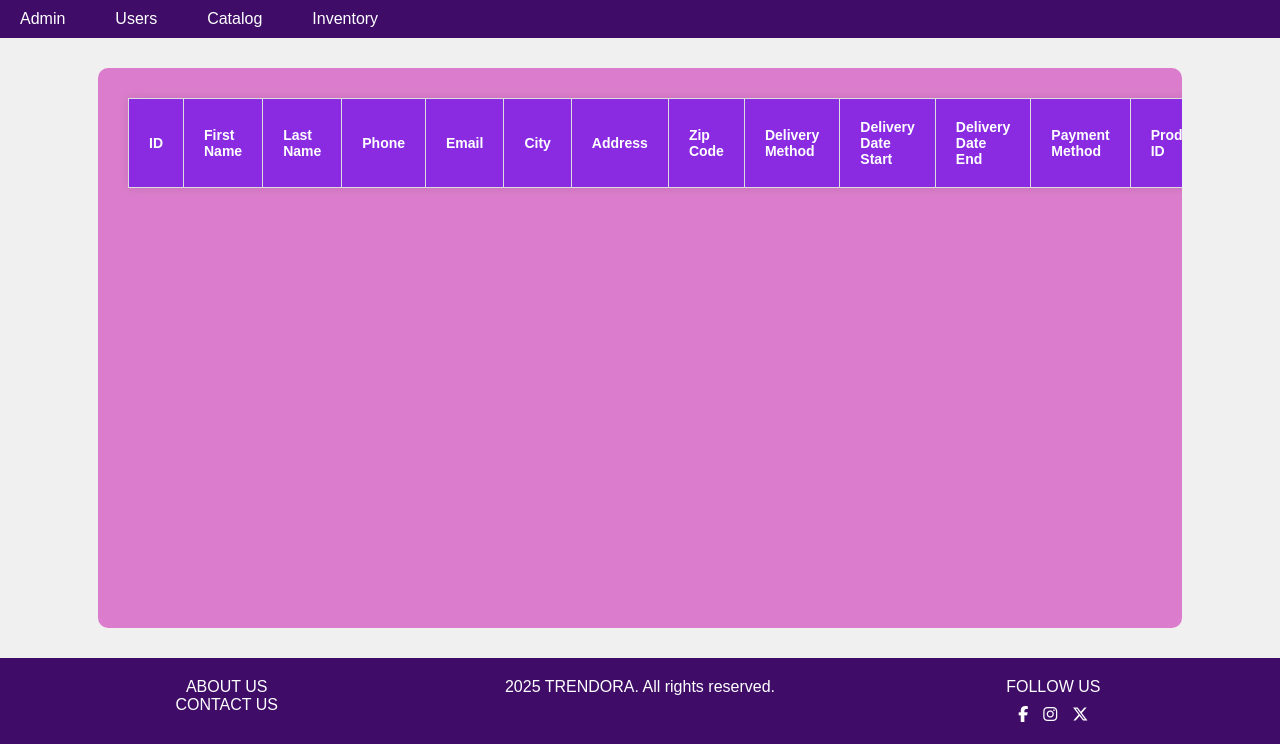
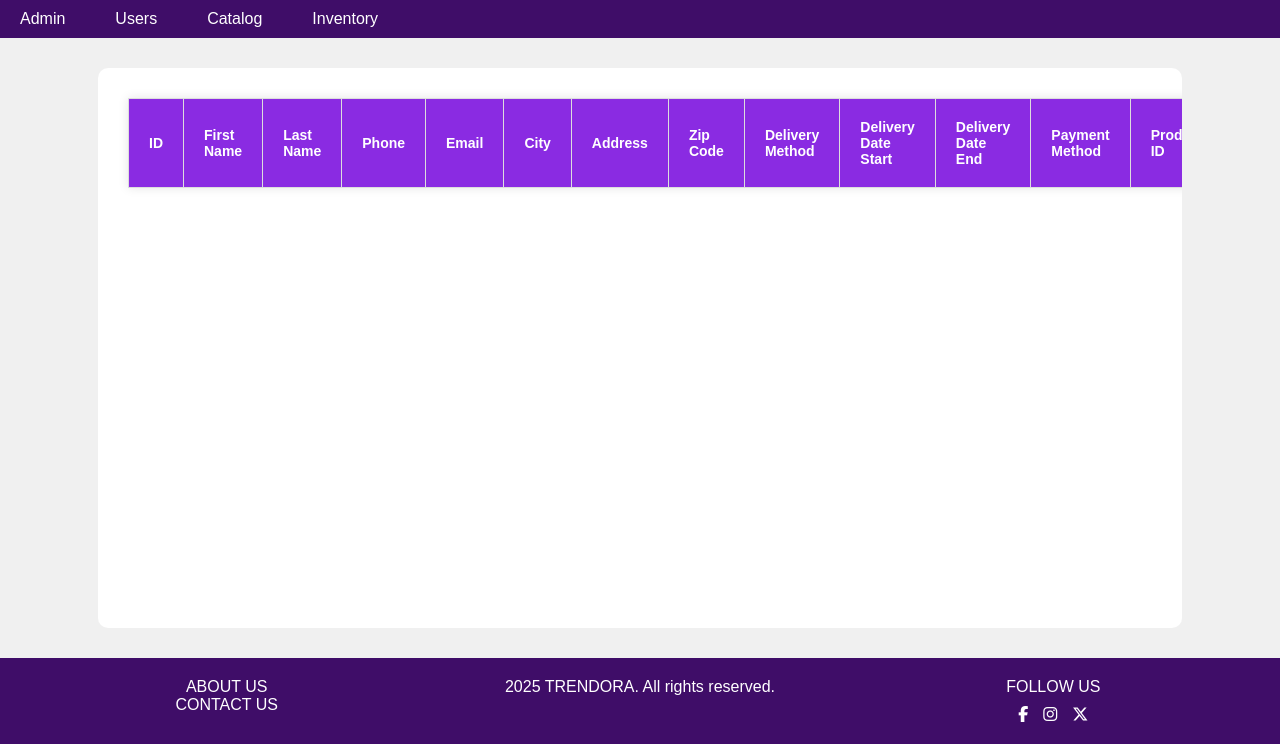
Before and after one commit to llonne-dellosa25/Trendora, a PHP site: page /dashboard.html in a window 1280 px wide. Shown: the part 114-858 px from the top of the page. Run offline with PHP 8.4, Linux system fonts and the light colour scheme; data that the repository does not hold is empty.

Commit message:
Update container background color to white for improved visibility

```diff
--- a/html/dashboard.css
+++ b/html/dashboard.css
@@ -50,7 +50,7 @@ html, body {
   .container {
     width: 80%;
     margin: 30px auto;
-    background: #db7dcc;
+    background: #ffffff;
     padding: 30px;
     border-radius: 10px;
     min-height: 500px;
```
